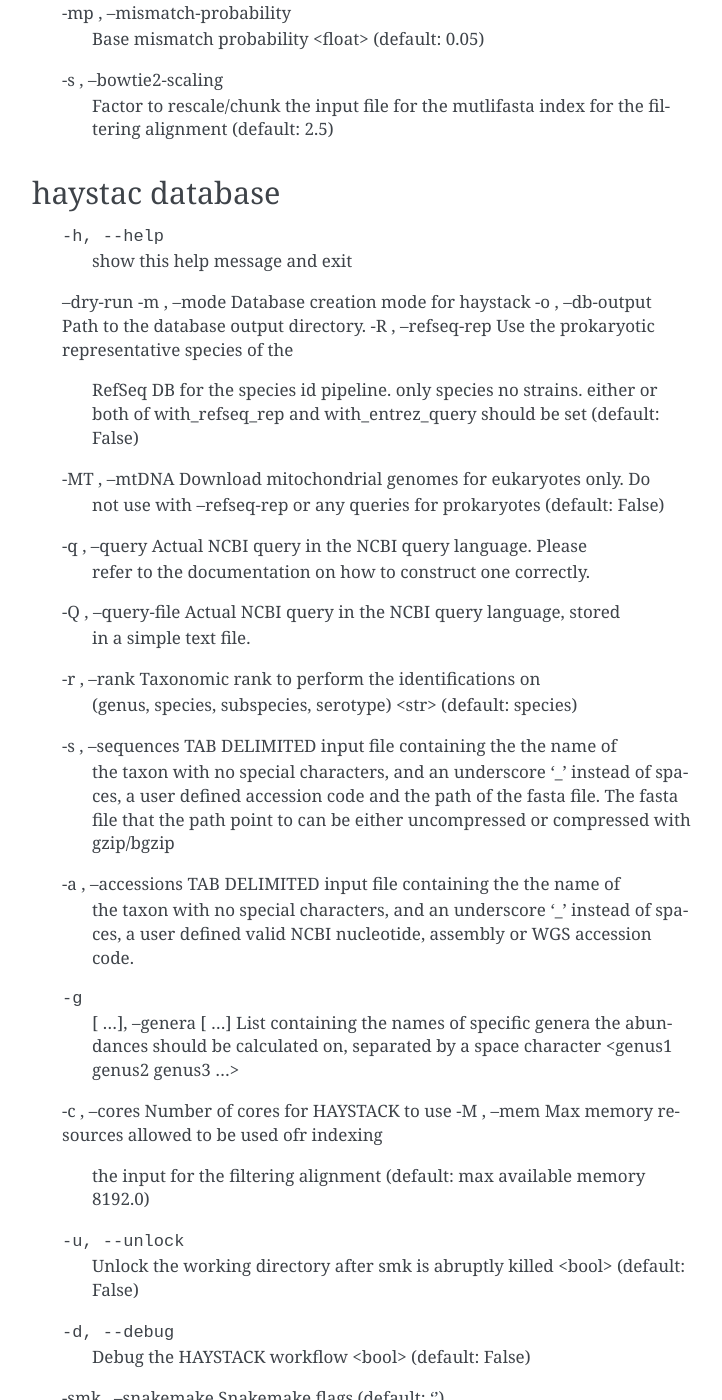
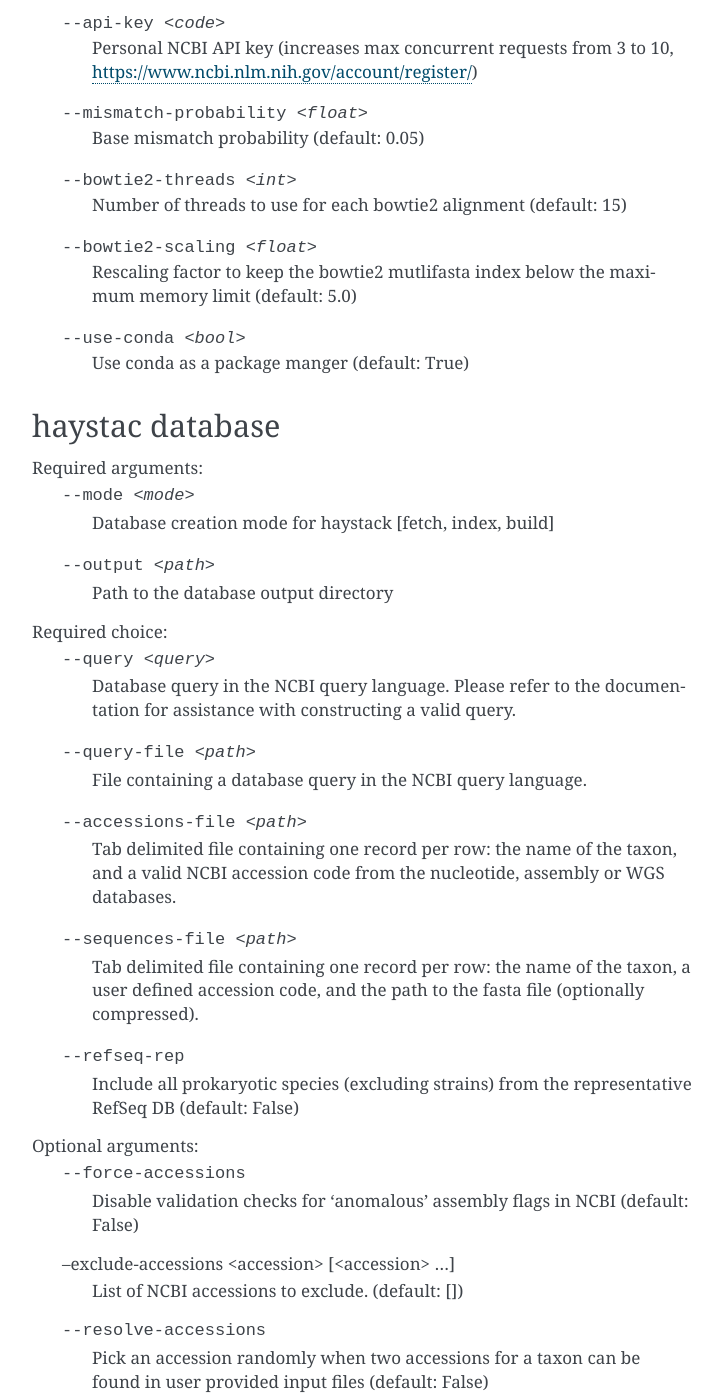
Before and after one commit to antonisdim/haystac, a Sphinx documentation site: the page built from docs/index.rst, in a window 1280 px wide and 1400 px high, scrolled down 9235 px. Shown: the whole window, without its empty margins (388-1110 px from the left). Built offline with Sphinx 7.4.7, drawn with Linux system fonts in a browser that asks for light colours; some of the changed text lies outside the part shown.

Commit message:
doc update

```diff
--- a/docs/index.rst
+++ b/docs/index.rst
@@ -260,125 +260,133 @@
 haystac config
 --------------
 
-    -h, --help            show this help message and exit
-    -e , --email          Email address for NCBI identification. Mandatory.
-    -gc , --cache
-                          Path where all the genomes that are downloaded and/or
-                          used by haystack are being stored. (default ~/haystack/cache/)
-    -b , --batchsize      Batchsize for fetching records from NCBI <int>
-                          (default: 5)
-    -mp , --mismatch-probability
-                          Base mismatch probability <float> (default: 0.05)
-    -s , --bowtie2-scaling
-                          Factor to rescale/chunk the input file for the
-                          mutlifasta index for the filtering alignment (default:
-                          2.5)
+  -h, --help            Show this help message and exit
+  --cache <path>        Cache folder for storing genomes downloaded from NCBI
+                        and other shared data (default:
+                        /Users/edimopoulos/haystack/cache)
+  --clear-cache         Clear the contents of the cache folder, and delete the
+                        folder itself (default: False)
+  --api-key <code>      Personal NCBI API key (increases max concurrent
+                        requests from 3 to 10,
+                        https://www.ncbi.nlm.nih.gov/account/register/)
+  --mismatch-probability <float>
+                        Base mismatch probability (default: 0.05)
+  --bowtie2-threads <int>
+                        Number of threads to use for each bowtie2 alignment
+                        (default: 15)
+  --bowtie2-scaling <float>
+                        Rescaling factor to keep the bowtie2 mutlifasta index
+                        below the maximum memory limit (default: 5.0)
+  --use-conda <bool>    Use conda as a package manger (default: True)
 
 haystac database
 ----------------
 
-    -h, --help            show this help message and exit
-    --dry-run
-    -m , --mode           Database creation mode for haystack
-    -o , --db-output      Path to the database output directory.
-    -R , --refseq-rep     Use the prokaryotic representative species of the
-                          RefSeq DB for the species id pipeline. only species no
-                          strains. either or both of with_refseq_rep and
-                          with_entrez_query should be set (default: False)
-    -MT , --mtDNA         Download mitochondrial genomes for eukaryotes only. Do
-                          not use with --refseq-rep or any queries for
-                          prokaryotes (default: False)
-    -q , --query          Actual NCBI query in the NCBI query language. Please
-                          refer to the documentation on how to construct one
-                          correctly.
-    -Q , --query-file     Actual NCBI query in the NCBI query language, stored
-                          in a simple text file.
-    -r , --rank           Taxonomic rank to perform the identifications on
-                          (genus, species, subspecies, serotype) <str> (default:
-                          species)
-    -s , --sequences      TAB DELIMITED input file containing the the name of
-                          the taxon with no special characters, and an
-                          underscore '_' instead of spaces, a user defined
-                          accession code and the path of the fasta file. The
-                          fasta file that the path point to can be either
-                          uncompressed or compressed with gzip/bgzip
-    -a , --accessions     TAB DELIMITED input file containing the the name of
-                          the taxon with no special characters, and an
-                          underscore '_' instead of spaces, a user defined valid
-                          NCBI nucleotide, assembly or WGS accession code.
-    -g  [ ...], --genera  [ ...]
-                          List containing the names of specific genera the
-                          abundances should be calculated on, separated by a
-                          space character <genus1 genus2 genus3 ...>
-    -c , --cores          Number of cores for HAYSTACK to use
-    -M , --mem            Max memory resources allowed to be used ofr indexing
-                          the input for the filtering alignment (default: max
-                          available memory 8192.0)
-    -u, --unlock          Unlock the working directory after smk is abruptly
-                          killed <bool> (default: False)
-    -d, --debug           Debug the HAYSTACK workflow <bool> (default: False)
-    -smk , --snakemake    Snakemake flags (default: '')
+Required arguments:
+  --mode <mode>         Database creation mode for haystack [fetch, index,
+                        build]
+  --output <path>       Path to the database output directory
+
+Required choice:
+  --query <query>       Database query in the NCBI query language. Please
+                        refer to the documentation for assistance with
+                        constructing a valid query.
+  --query-file <path>   File containing a database query in the NCBI query
+                        language.
+  --accessions-file <path>
+                        Tab delimited file containing one record per row: the
+                        name of the taxon, and a valid NCBI accession code
+                        from the nucleotide, assembly or WGS databases.
+  --sequences-file <path>
+                        Tab delimited file containing one record per row: the
+                        name of the taxon, a user defined accession code, and
+                        the path to the fasta file (optionally compressed).
+  --refseq-rep          Include all prokaryotic species (excluding strains)
+                        from the representative RefSeq DB (default: False)
+
+Optional arguments:
+  --force-accessions    Disable validation checks for 'anomalous' assembly
+                        flags in NCBI (default: False)
+  --exclude-accessions <accession> [<accession> ...]
+                        List of NCBI accessions to exclude. (default: [])
+  --resolve-accessions  Pick an accession randomly when two accessions for a
+                        taxon can be found in user provided input files
+                        (default: False)
+  --rank <rank>         Taxonomic rank to perform the identifications on
+                        [genus, species, subspecies, serotype] (default:
+                        species)
+  --genera <genus> [<genus> ...]
+                        List of genera to restrict the abundance calculations.
+  --mtDNA               For eukaryotes, download mitochondrial genomes only.
+                        Not to be used with --refseq-rep or queries containing
+                        prokaryotes (default: False)
+  --seed <int>          Random seed for database indexing
+
+Common arguments:
+  -h, --help            Show this help message and exit
+  --cores <int>         Maximum number of CPU cores to use (default: 4)
+  --mem <int>           Maximum memory (MB) to use (default: 8192)
+  --unlock              Unlock the output directory following a crash or hard
+                        restart (default: False)
+  --debug               Enable debugging mode (default: False)
+  --snakemake '<json>'  Pass additional flags to the `snakemake` scheduler.
 
 haystac sample
 --------------
 
-    -h, --help            show this help message and exit
-    -p , --sample-prefix
-                          Sample prefix for all the future analysis. Optional if
-                          SRA accession is provided instead <str>
-    -o , --sample-output-dir
-                          /path/to/sample <str>
-    -f , --fastq          Path to the fastq input file. Can be raw or with
-                          adapters removed
-    -f1 , --fastq-r1      Path to the mate 1 fastq input file, if reads are PE.
-                          Can be raw or with adapters removed
-    -f2 , --fastq-r2      Path to the mate 2 fastq input file, if reads are PE.
-                          Can be raw or with adapters removed
-    -SA , --sra           Fetch raw data files from the SRA using the provided
-                          accession code <str>
-    -C, --collapse        Collapse paired end reads <bool> (default: False)
-    -T , --trim_adapters
-                          Remove adapters from raw fastq files <bool> (default:
-                          True)
-    -TF , --adaperremoval-flags
-                          Additional flags to provide to Adapterremoval <str>
-    -c , --cores          Number of cores for HAYSTACK to use
-    -M , --mem            Max memory resources allowed to be used ofr indexing
-                          the input for the filtering alignment (default: max
-                          available memory 8192.0)
-    -u, --unlock          Unlock the working directory after smk is abruptly
-                          killed <bool> (default: False)
-    -d, --debug           Debug the HAYSTACK workflow <bool> (default: False)
-    -smk , --snakemake    Snakemake flags (default: '')
-    --dry-run
+Required arguments:
+  --sample-prefix <prefix>
+                        Sample prefix for all the future analysis.
+  --output <path>       Path to the sample output directory
+
+Required choice:
+  --fastq <path>        Single-end fastq input file (optionally compressed).
+  --fastq-r1 <path>     Paired-end forward strand (R1) fastq input file.
+  --fastq-r2 <path>     Paired-end reverse strand (R2) fastq input file.
+  --sra <accession>     Download fastq input from the SRA database
+
+Optional arguments:
+  --collapse <bool>     Collapse overlapping paired-end reads, e.g. for aDNA
+                        (default: False)
+  --trim-adapters <bool>
+                        Automatically trim sequencing adapters from fastq
+                        input (default: True)
+
+Common arguments:
+  -h, --help            Show this help message and exit
+  --cores <int>         Maximum number of CPU cores to use (default: 4)
+  --mem <int>           Maximum memory (MB) to use (default: 8192)
+  --unlock              Unlock the output directory following a crash or hard
+                        restart (default: False)
+  --debug               Enable debugging mode (default: False)
+  --snakemake '<json>'  Pass additional flags to the `snakemake` scheduler.
 
 haystac analyse
 ---------------
 
-    -h, --help            show this help message and exit
-    -m , --mode           Analysis mode for the selected sample
-    -D , --database       Path to the database yaml file used for the sample
-                          analysis. MANDATORY
-    -S , --sample         Path to the sample parameter yaml file. MANDATORY
-    -g  [ ...], --genera  [ ...]
-                          List containing the names of specific genera the
-                          abundances should be calculated on, separated by a
-                          space character <genus1 genus2 genus3 ...>
-    -o , --analysis-output-dir
-                          Path to results directory.
-    -T , --read-probability-threshold
-                          Posterior probability threshold for a read to belong
-                          to a certain species. Chose from 0.5, 0.75 and 0.95
-                          (default:0.75).
-    -c , --cores          Number of cores for HAYSTACK to use
-    -M , --mem            Max memory resources allowed to be used ofr indexing
-                          the input for the filtering alignment (default: max
-                          available memory 8192.0)
-    -u, --unlock          Unlock the working directory after smk is abruptly
-                          killed <bool> (default: False)
-    -d, --debug           Debug the HAYSTACK workflow <bool> (default: False)
-    -smk , --snakemake    Snakemake flags (default: '')
-    --dry-run
+Required arguments:
+  --mode <mode>         Analysis mode for the selected sample [filter, align,
+                        likelihoods, probabilities, abundances, reads,
+                        mapdamage]
+  --database <path>     Path to the database output directory
+  --sample <path>       Path to the sample output directory
+  --output <path>       Path to the analysis output directory
+
+Optional arguments:
+  --genera <genus> [<genus> ...]
+                        List of genera to restrict the abundance calculations.
+                        (default: [])
+  --min-prob <float>    Minimum posterior probability to assign an aligned
+                        read to a given species (default: 0.75)
+
+Common arguments:
+  -h, --help            Show this help message and exit
+  --cores <int>         Maximum number of CPU cores to use (default: 4)
+  --mem <int>           Maximum memory (MB) to use (default: 8192)
+  --unlock              Unlock the output directory following a crash or hard
+                        restart (default: False)
+  --debug               Enable debugging mode (default: False)
+  --snakemake '<json>'  Pass additional flags to the `snakemake` scheduler.
 
 
 Citations
```
